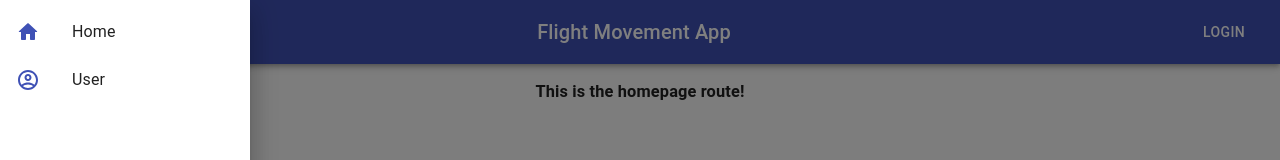
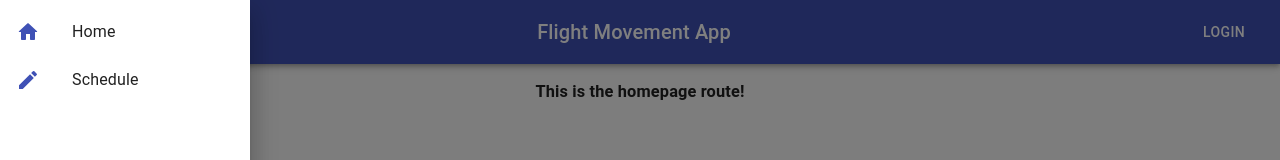
Before and after one commit to devchia254/flight-movement-app-v1, a React (Create React App) app: page / in a window 1280 px wide. Both pictures are taken after a click on the button "menu". Shown: the top 160 px of the page. Built offline with nearby package versions, Linux system fonts and the light colour scheme.

Commit message:
changes name from user to schedule for clarity

```diff
--- a/src/components/navbar/Drawer.js
+++ b/src/components/navbar/Drawer.js
@@ -8,9 +8,10 @@ import ListItem from "@material-ui/core/ListItem";
 import ListItemText from "@material-ui/core/ListItemText";
 import ListItemIcon from "@material-ui/core/ListItemIcon";
 import HomeRoundedIcon from "@material-ui/icons/HomeRounded";
-import UserIcon from "@material-ui/icons/AccountCircleOutlined";
+// import UserIcon from "@material-ui/icons/AccountCircleOutlined";
 import IconButton from "@material-ui/core/IconButton";
 import MenuIcon from "@material-ui/icons/Menu";
+import CreateIcon from "@material-ui/icons/Create";
 // import Divider from "@material-ui/core/Divider";
 
 function ListItemLink(props) {
@@ -77,8 +78,8 @@ export default function DrawerButton(props) {
         />
         <ListItemLink
           to="/user"
-          primary="User"
-          icon={<UserIcon color="primary" />}
+          primary="Schedule"
+          icon={<CreateIcon color="primary" />}
         />
       </List>
     </div>
--- a/src/containers/App.js
+++ b/src/containers/App.js
@@ -3,7 +3,7 @@ import { Switch, Route } from "react-router-dom";
 
 import CssBaseline from "@material-ui/core/CssBaseline";
 
-import BoardUser from "./Board-User";
+import Schedule from "./Schedule";
 import Homepage from "./Homepage";
 import Navbar from "../components/navbar/Navbar";
 
@@ -22,7 +22,7 @@ class App extends Component {
         {/* Link is at Drawer */}
         <Switch>
           <Route exact path={"/"} component={Homepage} />
-          <Route path={"/user"} component={BoardUser} />
+          <Route path={"/schedule"} component={Schedule} />
         </Switch>
       </div>
     );
```
Also changed, not shown: src/containers/Schedule.js (renamed from src/containers/Board-User.js).
